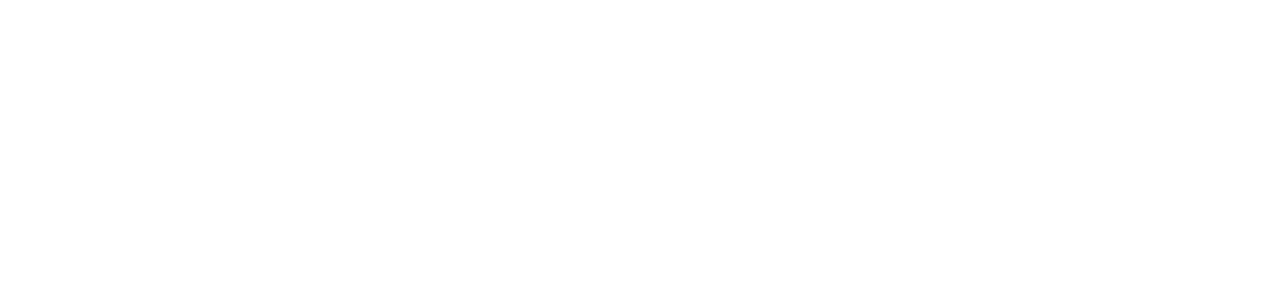
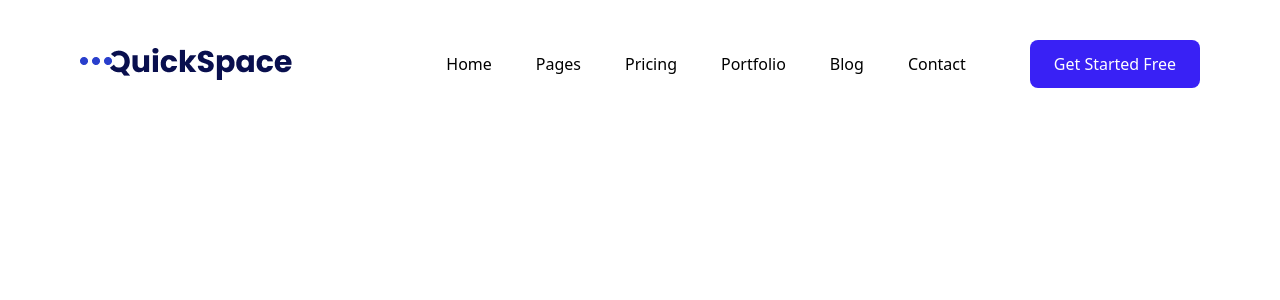
Before and after one commit to hr-sobuj/vue-landing-page, a Vue app: page / in a window 1280 px wide. Shown: the top 300 px of the page. Built offline with nearby package versions, Linux system fonts and the light colour scheme.

Commit message:
navbar desktop version

```diff
--- /dev/null
+++ b/src/assets/data/Home/home.ts
@@ -0,0 +1,41 @@
+export const navContent = {
+    "links": [
+        {
+            "url": "/",
+            "name": "Home"
+        },
+        {
+            "url": "/pages",
+            "name": "Pages"
+        },
+        {
+            "url": "/pricing",
+            "name": "Pricing"
+        },
+        {
+            "url": "/portfolio",
+            "name": "Portfolio"
+        },
+        {
+            "url": "/blog",
+            "name": "Blog"
+        },
+        {
+            "url": "/contact",
+            "name": "Contact"
+        }
+    ],
+    "btnTxt": "Get Started Free"
+};
+
+export const heroSection = {
+    "title": "Smart-Thinking & Innovative Solution.",
+    "description": "Class aptent taciti sociosqu ad litora torquent conubia nostrama inceptos himenaeos. Donec tristique nibh ipsum dignissim.",
+    "btn1": "Discover More",
+    "btn2": "Explore Service",
+    "points": [
+        "Get 15 days free trial",
+        "No credit card is required",
+        "Cancel anytime"
+    ]
+};
--- /dev/null
+++ b/src/components/navbar/NavBar.vue
@@ -0,0 +1,32 @@
+<script setup lang="ts">
+import { navContent } from "./../../assets/data/Home/home";
+import Logo from "./../../assets/images/logo.png";
+</script>
+
+<template>
+  <nav>
+    <div class="container flex justify-between items-center space-x-10">
+      <div>
+        <img :src="Logo" alt="logo" role="img" />
+      </div>
+      <div class="flex justify-between items-center space-x-16">
+        <div class="flex space-x-11">
+          <div
+            v-for="link of navContent.links"
+            :key="link.name"
+            class="flex space-x-4"
+          >
+            <a :href="link.url">{{ link.name }}</a>
+          </div>
+        </div>
+        <div>
+          <button
+            class="bg-primary hover:bg-[#1E0FC2] transition duration-300 text-white px-6 py-3 rounded-lg"
+          >
+            {{ navContent.btnTxt }}
+          </button>
+        </div>
+      </div>
+    </div>
+  </nav>
+</template>
--- a/src/pages/Home.vue
+++ b/src/pages/Home.vue
@@ -1,5 +1,7 @@
-<script></script>
+<script>
+import NavBar from "../components/navbar/NavBar.vue";
+</script>
 
 <template>
-
+  <nav-bar />
 </template>
--- a/src/style.css
+++ b/src/style.css
@@ -1,3 +1,10 @@
 @tailwind base;
 @tailwind components;
 @tailwind utilities;
+
+
+@layer components{
+    .container{
+        @apply max-w-7xl mx-auto px-4 md:px-6 lg:px-20 xl:px-20 py-10;
+    }
+}
--- a/src/vite-env.d.ts
+++ b/src/vite-env.d.ts
@@ -1,2 +1,7 @@
 /// <reference types="vite/client" />
-declare module '*.vue';
+
+declare module '*.vue' {
+    import { Component } from 'vue'
+    const _default: Component
+    export default _default
+}
--- a/tailwind.config.js
+++ b/tailwind.config.js
@@ -9,6 +9,7 @@
     extend: {
       colors: {
         primary: '#3921F5',
+        secondary: '#1E0FC2',
         darkFooter: '#141F39',
         grayIcon: '#B4B6C4'
       }
--- a/vite.config.ts
+++ b/vite.config.ts
@@ -1,5 +1,5 @@
+import vue from '@vitejs/plugin-vue'
 import { defineConfig } from 'vite'
-import vue from '@vitejs/plugin-vue'
 
 // https://vitejs.dev/config/
 export default defineConfig({
```
Also changed, not shown: src/main.ts (+12 -4 lines), tsconfig.json (+4 -4 lines), src/assets/images/logo.png (added).
